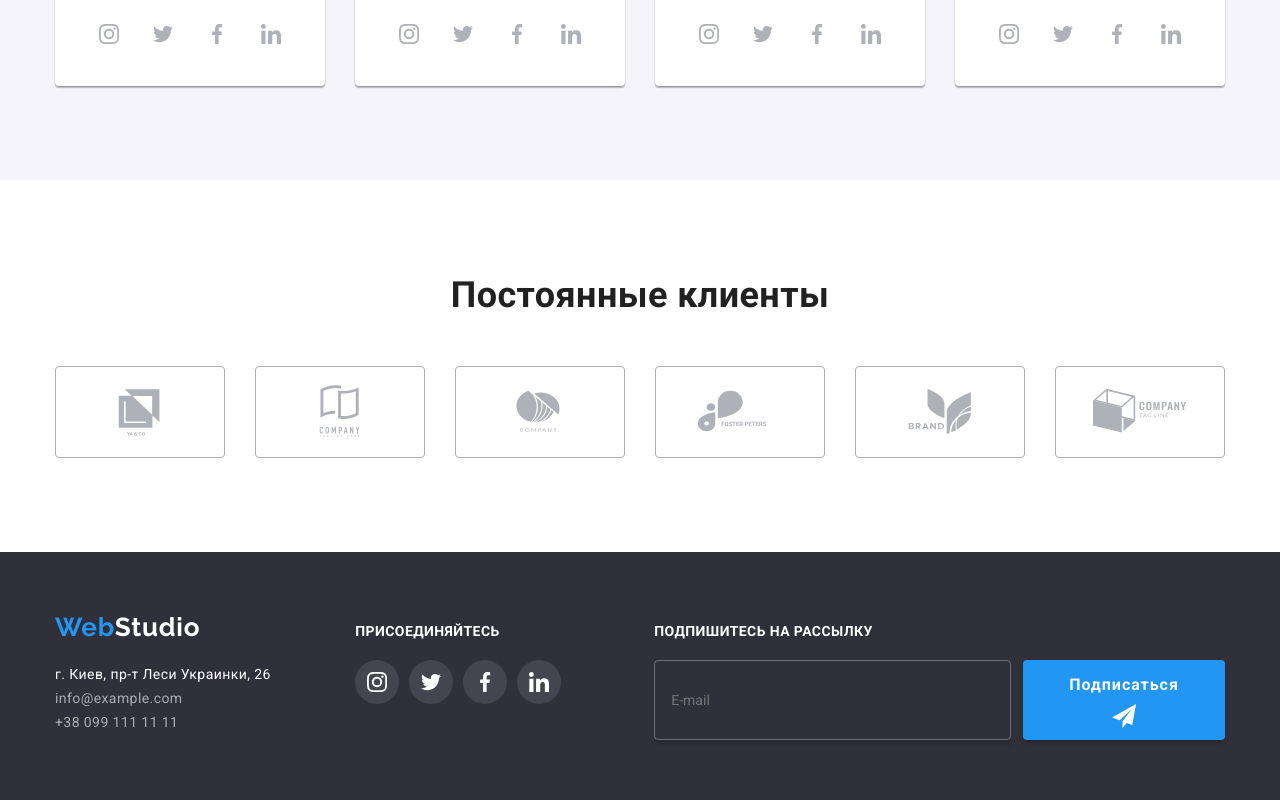
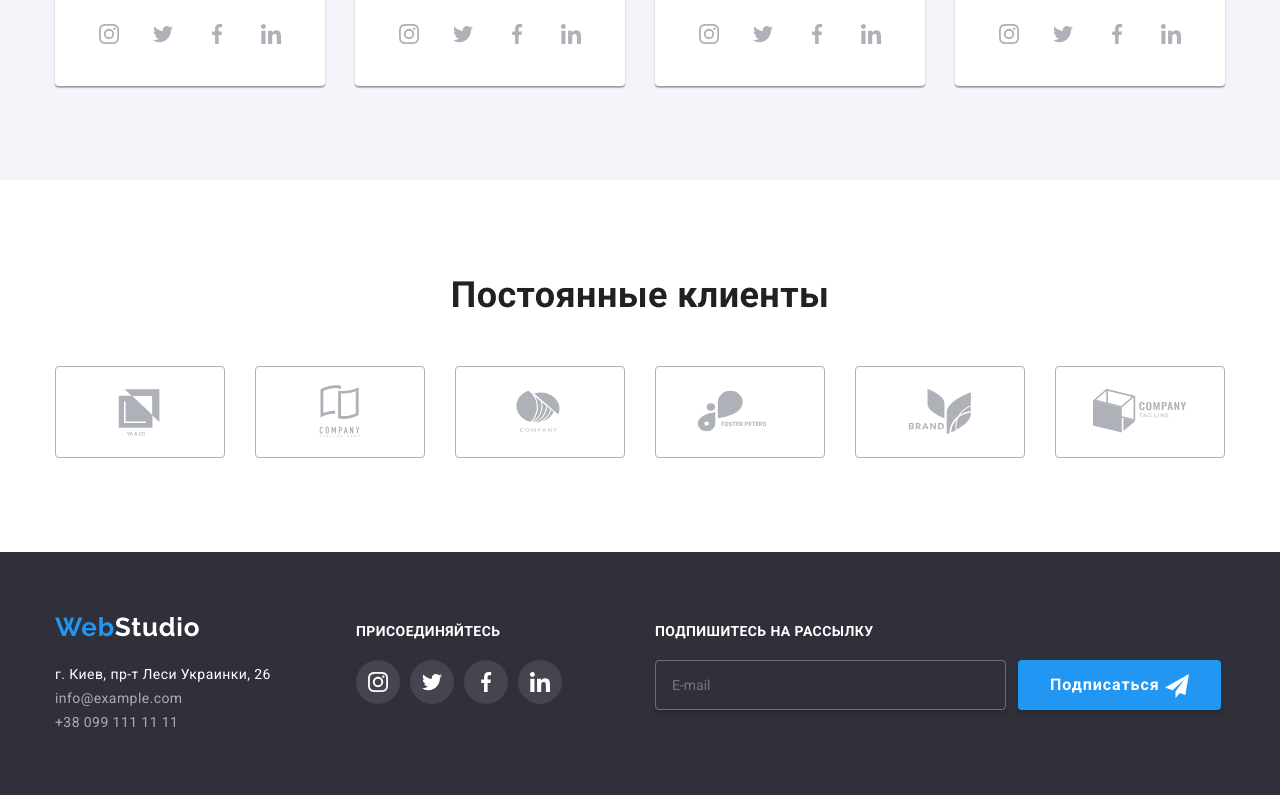
Before and after one commit to IlonaYuv/goit-markup-hw-08, a plain HTML site: page index.html in a window 1280 px wide. Shown: the part 2124-2924 px from the top of the page. Drawn offline with nearby package versions, Linux system fonts and the light colour scheme; files that its build step writes are made by us from their sources.

Commit message:
Update _footer-form.scss

```diff
--- a/sass/components/_footer-form.scss
+++ b/sass/components/_footer-form.scss
@@ -1,25 +1,51 @@
 .footer-form {
-  display: inline-flex;
-  flex-wrap: wrap;
-  flex-direction: column;
-  margin-left: 93px;
+  text-align: center;
+
+  @media screen and (min-width: 1200px) {
+    margin-left: 93px;
+    text-align: start;
+  }
 }
 
-.footer-form__field {
-  display: inline-flex;
+@media screen and (min-width: 768px) {
+  .footer-form__field {
+    display: inline-flex;
+    flex-wrap: wrap;
+  }
+
+  .footer-form__thumb {
+    justify-content: center;
+  }
+}
+
+@media screen and (min-width: 1200px) {
+  .footer-form__field {
+    flex-wrap: nowrap;
+    justify-content: start;
+    width: 570px;
+  }
+
+  .footer-form__thumb {
+    flex-wrap: nowrap;
+  }
 }
 
 .footer-form__input {
-  margin: 0;
-  margin-right: 12px;
+  margin-bottom: 20px;
   padding: 15px 16px;
-  width: 358px;
+  width: 100%;
 
   background-color: transparent;
   border: 1px solid rgba(255, 255, 255, 0.3);
   box-shadow: 0px 4px 4px rgba(0, 0, 0, 0.15);
   border-radius: 4px;
   cursor: pointer;
+
+  @media screen and (min-width: 1200px) {
+    margin: 0;
+    margin-right: 12px;
+    width: 351px;
+  }
 }
 
 .footer-form__icon {
```
